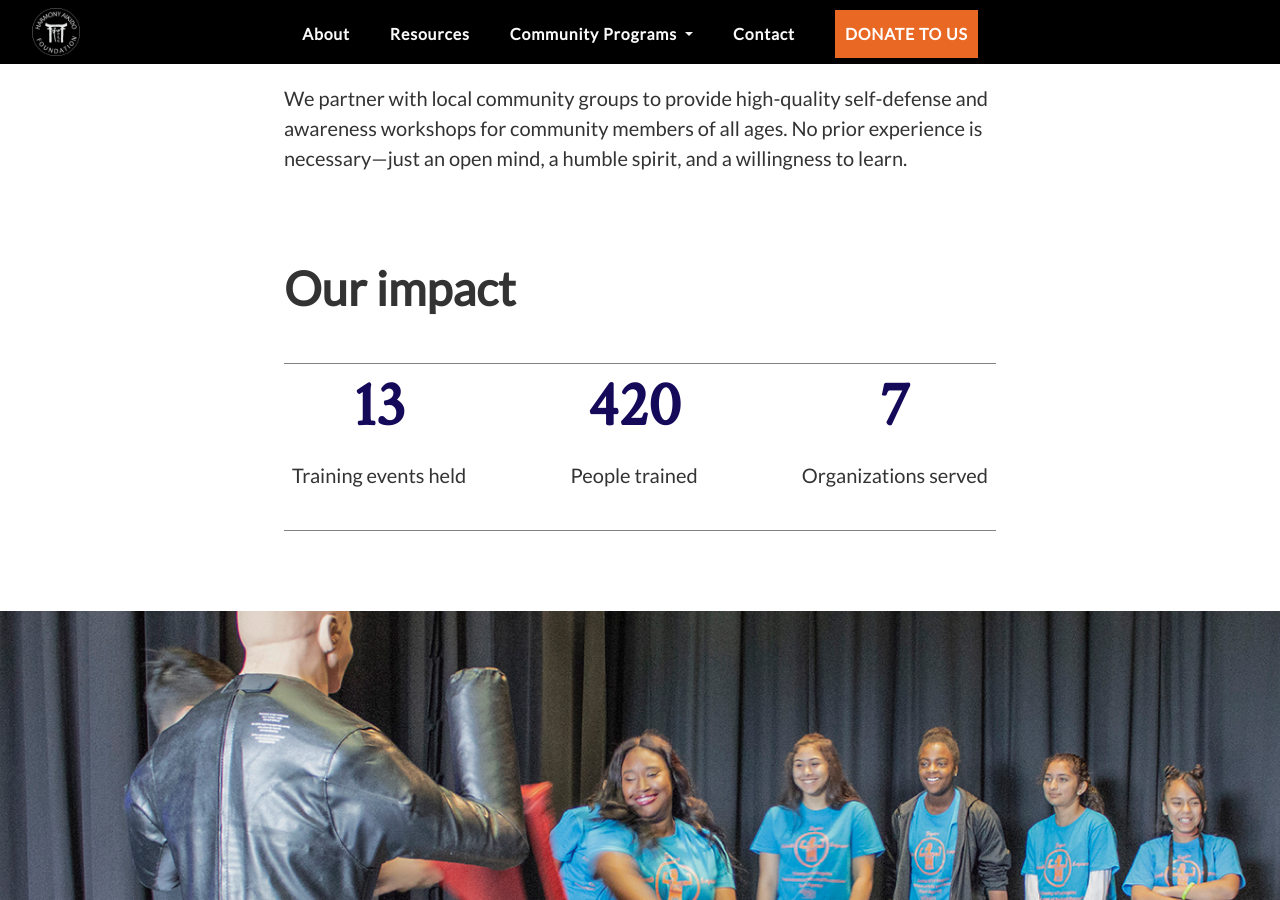
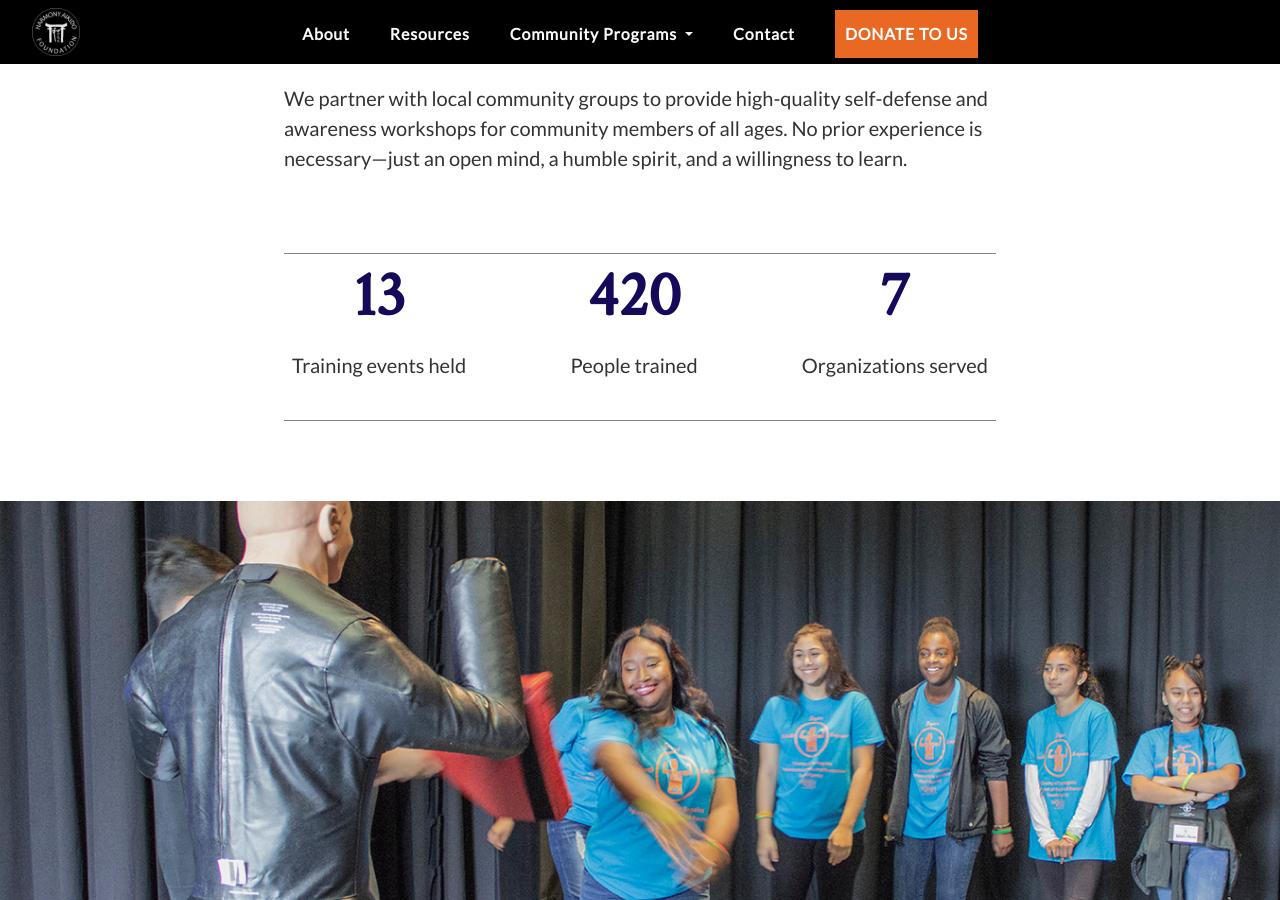
Before and after one commit to hafusaorg/hafusaorg.github.io, a Jekyll site: the page built from about.md, in a window 1280 px wide and 900 px high, scrolled down 1123 px. Built offline with Jekyll 4.4.1, drawn with Linux system fonts in a browser that asks for light colours; comment, search, counter and statistics services are not loaded.

Commit message:
Updated About

```diff
--- a/about.md
+++ b/about.md
@@ -46,8 +46,6 @@ WHAT WE DO
 # We provide self-defense training to communities in the greater Los Angeles area.
 
 We partner with local community groups to provide high-quality self-defense and awareness workshops for community members of all ages. No prior experience is necessary—just an open mind, a humble spirit, and a willingness to learn.
-
-# Our impact
 
 <section class="numbers">
 
```
